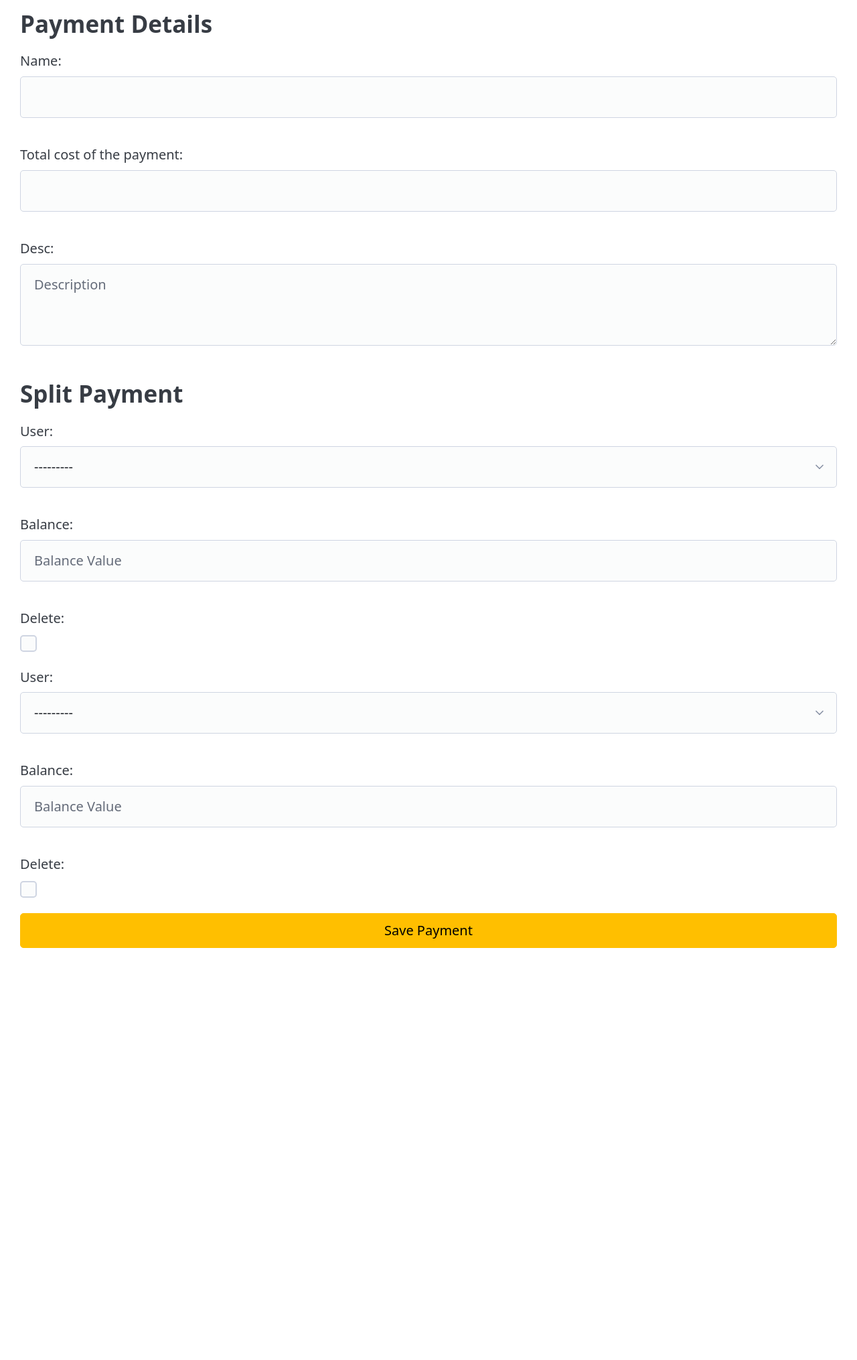
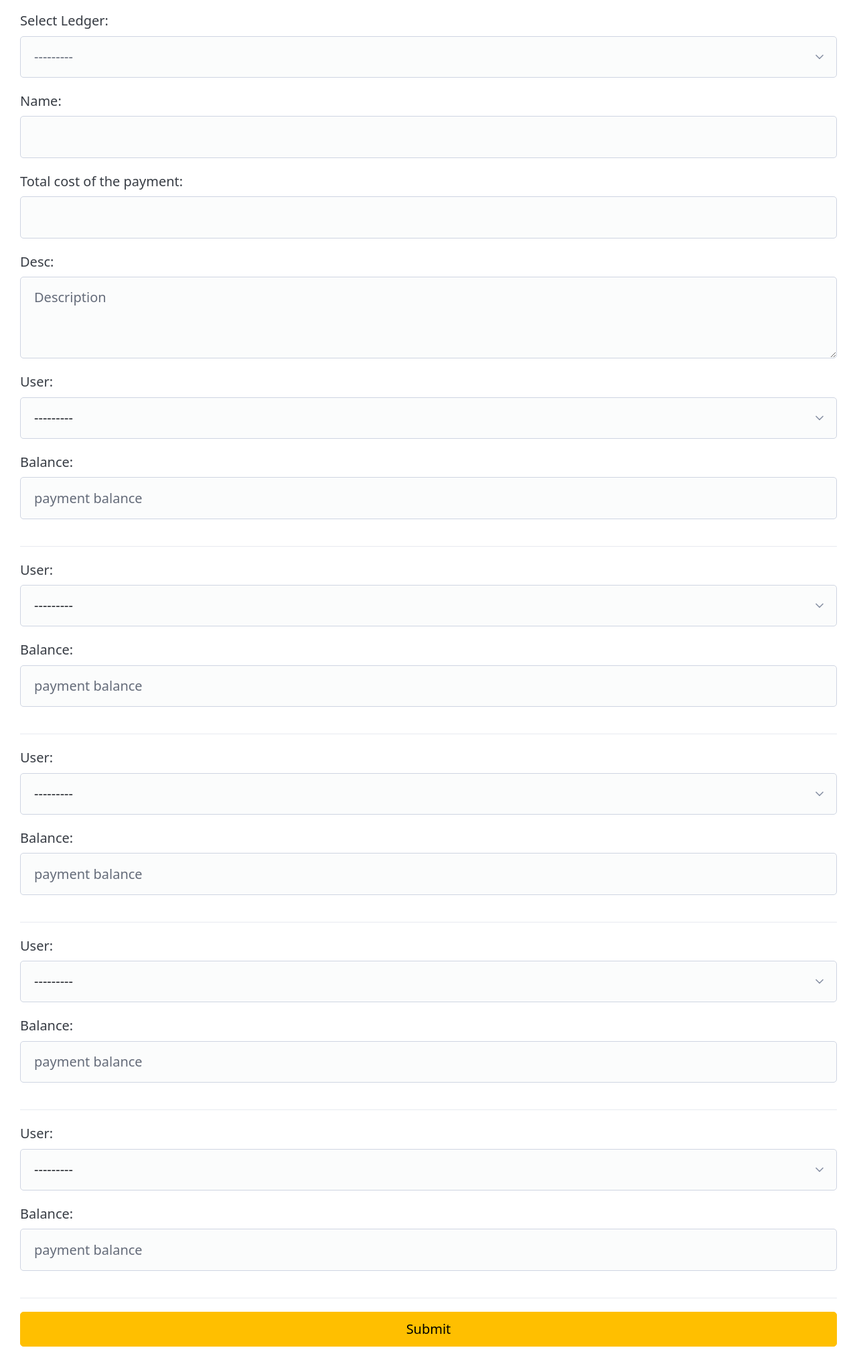
Before and after one commit to RadekSedlacek1/Django_projects, a Django app: page /payment_add/ in a window 1280 px wide. Shown: the part 161-2191 px from the top of the page at 67% size. Before the commit the page ends 1576 px from the top, so only its background shows below. Run offline with Django 5.2, Linux system fonts and the light colour scheme; a user stored in the database is signed in; data comes from the database, SQL or seed files in the repository; both versions use the stored data as it was after the commit.

Commit message:
Payment add funguje

```diff
--- a/Bill_to_split/main/forms.py
+++ b/Bill_to_split/main/forms.py
@@ -20,9 +20,10 @@ class LedgerForm(forms.ModelForm):
         }
 
 class PaymentForm(forms.ModelForm):
+    ledger = forms.ModelChoiceField(queryset=Ledger.objects.all(), required=True, label="Select Ledger")
     class Meta:
         model = Payment
-        fields = ["name", "cost", "desc"]
+        fields = ["ledger", "name", "cost", "desc"]
         widgets = {
             "desc": forms.Textarea(attrs={"rows": 3, "placeholder": "Description"}),
         }
@@ -32,18 +33,12 @@ class PaymentBalanceForm(forms.ModelForm):
         model = PaymentBalance
         fields = ["user", "balance"]
         widgets = {
-            "balance": forms.NumberInput(attrs={"placeholder": "Balance Value"}),
+            "balance": forms.NumberInput(attrs={"placeholder": "payment balance"}),
         }
 
-class PaymentBalanceFormSet(BaseInlineFormSet):
-    def clean(self):
-        """Validation - sum of balances must be equal to zero."""
-        super().clean()
+    def __init__(self, *args, **kwargs):
+        super().__init__(*args, **kwargs)
 
-        total_balance = 0
-        for form in self.forms:
-            if form.cleaned_data and not form.cleaned_data.get("DELETE", False):
-                total_balance += form.cleaned_data.get("balance", 0)
-
-        if abs(total_balance) > 0.001:  # to cover a rounding error
-            raise ValidationError("Sum of balances must be zero! Sum of balalnces is: {:.2f}".format(total_balance))
+        self.fields['user'].required = False
+        self.fields['balance'].required = False
+        # To allow sending form from template with empty fields
--- a/Bill_to_split/main/models.py
+++ b/Bill_to_split/main/models.py
@@ -15,7 +15,7 @@ class AbstractBase(models.Model):
         abstract = True
 # Return your name
     def __str__(self):
-        return f"{self.name}, type: {self.__class__.__name__}, ID: {self.id}"
+        return f"{self.__class__.__name__} {self.name}, ID: {self.pk}"
 
 # When saving create a slug after creating pk
     def save(self, *args, **kwargs):
--- a/Bill_to_split/main/templates/main/payment_add.html
+++ b/Bill_to_split/main/templates/main/payment_add.html
@@ -16,19 +16,29 @@
 
 {% block content %}
 
-<form method="post">
+{% comment %} <form method="post"> {% endcomment %}
+<form method="post" action="{% url 'payment_add' %}">
     {% csrf_token %}
 
-    <h2>Payment Details</h2>
-    {{ form.as_p }}
+    <div>
 
-    <h2>Split Payment</h2>
-    {{ formset.management_form }}
-    {% for form in formset %}
-        {{ form.as_p }}
+        {{ payment }}
+
+    </div>
+
+
+    <div>
+    {% for balance in balances %}
+
+
+        {{ balance }}
+        <hr>
+
     {% endfor %}
+    </div>
 
-    <button type="submit">Save Payment</button>
+    <button type="submit">Submit</button>
+
 </form>
 
 {% endblock content %}
--- a/Bill_to_split/main/views.py
+++ b/Bill_to_split/main/views.py
@@ -4,24 +4,27 @@ from django.contrib.auth import login, logout, authenticate
 from django.contrib.auth.models import User
 from django.contrib.auth.decorators import login_required, permission_required
 from .models import Ledger, Payment, PaymentBalance
-from .forms import UserRegisterForm, LedgerForm, PaymentForm, PaymentBalanceForm, PaymentBalanceFormSet
+from .forms import UserRegisterForm, LedgerForm, PaymentForm, PaymentBalanceForm
 from django.forms import inlineformset_factory
+
+
+import pprint # for testing only
 
 ##############################        main views        ##############################
 
 def index(request):
     return render(request, 'main/_index.html')
 
-@login_required(login_url="/login")     # if not loged in, redirect to: /login
+@login_required(login_url='/login')     # if not loged in, redirect to: /login
 def home(request):
     ledgers = Ledger.objects.all()
-    if request.method == "POST":
-        ledger_id = request.POST.get("ledger-id")
+    if request.method == 'POST':
+        ledger_id = request.POST.get('ledger-id')
         if ledger_id:
             ledger = Ledger.objects.filter(id=ledger_id).first()
             if ledger and (ledger.author == request.user):
                 ledger.delete()
-    return render(request, 'main/home.html', {"ledgers":ledgers})
+    return render(request, 'main/home.html', {'ledgers':ledgers})
 
 ##############################  Account management views  ##############################
 
@@ -34,84 +37,107 @@ def sign_up(request):
             return redirect('/home')
     else:
         form = UserRegisterForm()
-    return render(request, 'registration/sign_up.html', {"form": form})
+    return render(request, 'registration/sign_up.html', {'form': form})
 
 ##############################    Ledger related views
 ##############################
 
-@login_required(login_url="/login")
+@login_required(login_url='/login')
 def list_of_ledgers(request):
-
-    if request.method == "POST":                                # when from template returns POST
-        ledger_id = request.POST.get("ledger-id")               # take the id form the template
-        if ledger_id:
+    if request.method == 'POST':                                    # when from template returns POST
+        ledger_id = request.POST.get('ledger-id')                   # take the id form the template
+        if ledger_id:                                               # do the rest only if you have id to delete
             ledger = Ledger.objects.filter(id=ledger_id).first()    # take this ledger from the db
+            print(f"{ledger} deleted")                              # must be before delete, after deletion there is no ID anymore
             ledger.delete()
-            print(f"{ledger} deleted")
 
     ledgers = Ledger.objects.all()
-    return render(request, 'main/list_of_ledgers.html', {"ledgers":ledgers})
+    return render(request, 'main/list_of_ledgers.html', {'ledgers':ledgers})
 
-@login_required(login_url="/login")
+@login_required(login_url='/login')
 def ledger_add(request):
     if request.method == 'POST':                # if sending filled form
         form = LedgerForm(request.POST)
         if form.is_valid():                     # and if it fits database
             ledger = form.save(commit=False)    # do not send it yet
-            ledger.user = request.user          # who saved is is a owner
+            ledger.user = request.user          # who saved it is an owner
             ledger.save()                       # now save it
             return redirect ('/list_of_ledgers')
     else:                                       # if not sending form yet
         form = LedgerForm()
-    return render(request, 'main/ledger_add.html', {"form": form})
+    return render(request, 'main/ledger_add.html', {'form': form})
 
-@login_required(login_url="/login")
+@login_required(login_url='/login')
 def ledger_detail(request):
     return render(request, 'main/ledger_detail.html', {})
 
-@login_required(login_url="/login")
+@login_required(login_url='/login')
 def ledger_edit(request):
     return render(request, 'main/ledger_edit.html', {})
 
 ##############################    Payment related views    ##############################
 
-@login_required(login_url="/login")
+@login_required(login_url='/login')
 def list_of_payments(request):
-    ledgers = Ledger.objects.all()
-    if request.method == "POST":
-        ledger_id = request.POST.get("ledger-id")
-        if ledger_id:
-            ledger = Ledger.objects.filter(id=ledger_id).first()
-            if ledger and (ledger.author == request.user):
-                ledger.delete()
-    return render(request, 'main/list_of_payments.html', {"ledgers":ledgers})
 
-# From Chat GPT: - redo later
-@login_required(login_url="/login")
+    if request.method == 'POST':                                      # when from template returns POST
+        payment_id = request.POST.get('payment-id')                   # take the id form the template
+        if payment_id:                                                # do the rest only if you have id to delete
+            payment = Payment.objects.filter(id=payment_id).first()   # take this ledger from the db
+            print(f"{payment} deleted")                               # must be before delete, after deletion there is no ID anymore
+            payment.delete()
+
+    payments = Payment.objects.all()
+    return render(request, 'main/list_of_payments.html', {'payments':payments})
+
+
+@login_required(login_url='/login')
 def payment_add(request):
-    PaymentBalanceFormSetFactory = inlineformset_factory(
-        Payment, PaymentBalance, form=PaymentBalanceForm, formset=PaymentBalanceFormSet, extra=2  # Výchozí 2 řádky
-    )
-    if request.method == "POST":
-        form = PaymentForm(request.POST)
-        formset = PaymentBalanceFormSetFactory(request.POST)
-        if form.is_valid() and formset.is_valid():
-            with transaction.atomic():  # Zajištění, že se uloží buď vše, nebo nic
-                payment = form.save(commit=False)
-                payment.user = request.user  # Přiřazení aktuálního uživatele jako vlastníka platby
-                payment.save()
-                formset.instance = payment
-                formset.save()  # Uloží všechny záznamy v PaymentBalance
-            return redirect("success_url")  # Přesměrování po uložení
-    else:
-        form = PaymentForm()
-        formset = PaymentBalanceFormSetFactory()
-    return render(request, "main/payment_add.html", {"form": form, "formset": formset})
 
-@login_required(login_url="/login")
+    pprint.pprint(request.POST)  # Debug
+    print("Metoda requestu:", request.method)
+
+    num_participants = 5                            # if 5 users
+    referer = request.META.get("HTTP_REFERER", "")  # to check where from the POST method comes
+
+    if request.method == 'POST':
+        if "payment_add" in referer:                 # only if you see POST from this page
+
+            form = PaymentForm(request.POST)         # if sending filled form
+
+            if form.is_valid():                      # and if it fits database
+                payment = form.save(commit=False)    # do not send it yet
+                payment.user = request.user          # who saved it is an owner
+                payment.save()                       # now save it
+
+            for i in range(num_participants):        # for each form
+                balance_form = PaymentBalanceForm(request.POST, prefix=f"balance-{i}") # balance forms decomposition
+                if balance_form.is_valid() and balance_form.cleaned_data.get('user') and balance_form.cleaned_data.get('balance'):
+                    balance = balance_form.save(commit=False)
+                    balance.payment = payment
+                    balance.save()
+            return redirect ('/list_of_payments')
+
+
+# Pozor, zatím můžou proběhnout prázdné platby, udělá se záznam o platbě, ale nejsou na ni navázané žádné balances
+
+
+
+    # if not: rendering a form
+    payment = PaymentForm()
+    balances = []
+
+    for i in range(num_participants):
+        balance = PaymentBalanceForm(prefix=f"balance-{i}")  # return 5 times form of balance
+        balances.append(balance)
+
+    return render(request, 'main/payment_add.html', {'payment': payment,'balances': balances})
+
+@login_required(login_url='/login')
 def payment_detail(request):
+    payment = Payment()
     return render(request, 'main/payment_detail.html', {})
 
-@login_required(login_url="/login")
+@login_required(login_url='/login')
 def payment_edit(request):
     return render(request, 'main/payment_edit.html', {})
```
Also changed, not shown: Bill_to_split/main/templates/main/list_of_ledgers.html (+2 -11 lines), Bill_to_split/main/templates/main/list_of_payments.html (+46 -0 lines), Bill_to_split/db.sqlite3.
